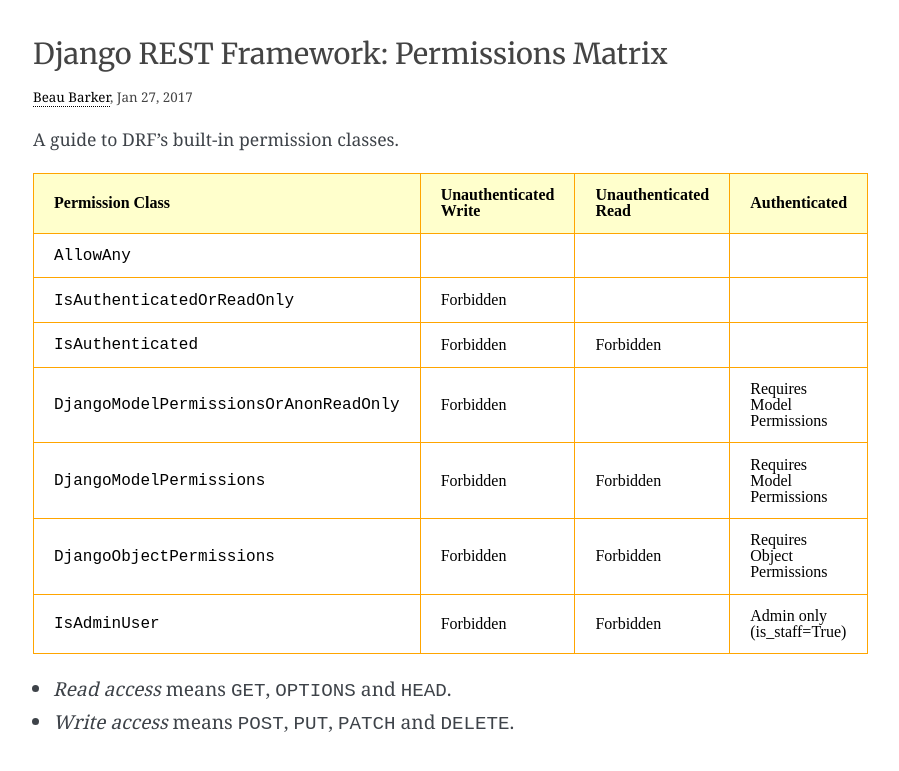
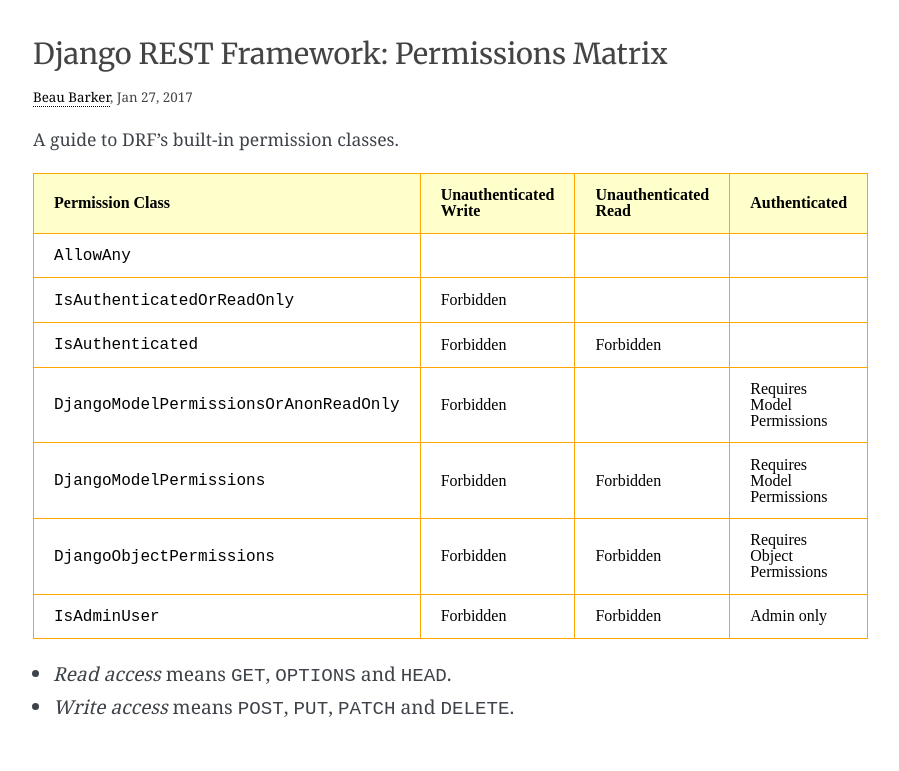
Before and after one commit to explodinglabs/explodinglabs.github.io, a Jekyll site: the page built from _posts/2017-01-27-drf-permissions-cheat-sheet.markdown, in a window 1280 px wide. Shown: the top 771 px of the page, without its empty margins (227-1126 px from the left). Built offline with Jekyll 4.4.1, drawn with Linux system fonts in a browser that asks for light colours; some web fonts are replaced; comment, search, counter and statistics services are not loaded.

Commit message:
Adjust drf permissions doc

```diff
--- a/_posts/2017-01-27-drf-permissions-cheat-sheet.markdown
+++ b/_posts/2017-01-27-drf-permissions-cheat-sheet.markdown
@@ -16,7 +16,7 @@
 `DjangoModelPermissionsOrAnonReadOnly`  | Forbidden |           | Requires Model Permissions
 `DjangoModelPermissions`                | Forbidden | Forbidden | Requires Model Permissions
 `DjangoObjectPermissions`               | Forbidden | Forbidden | Requires Object Permissions
-`IsAdminUser`                           | Forbidden | Forbidden | Admin only (is_staff=True)
+`IsAdminUser`                           | Forbidden | Forbidden | Admin only
 {:.mbtablestyle}
 
 - *Read access* means `GET`, `OPTIONS` and `HEAD`.
```
